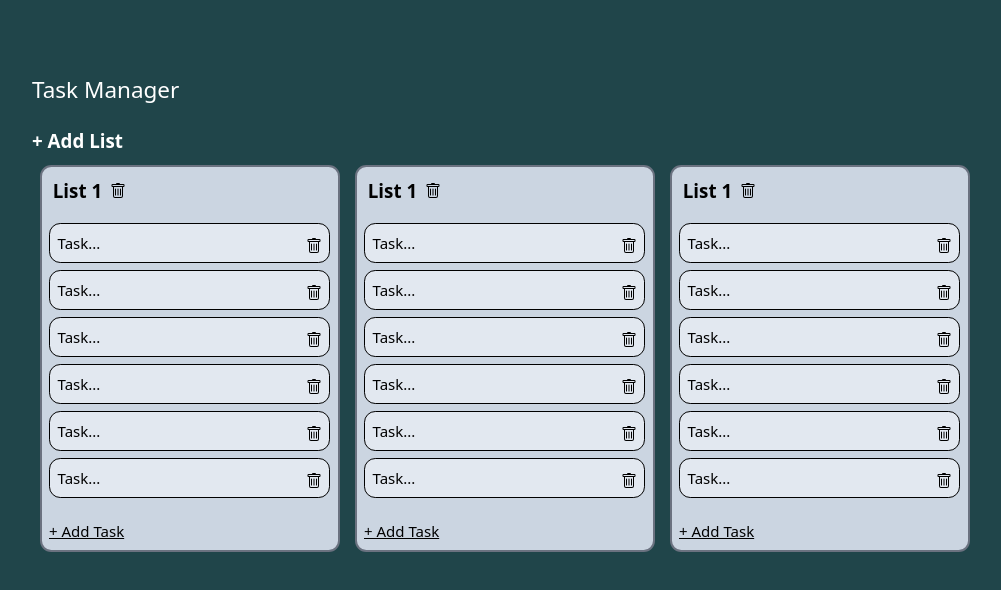
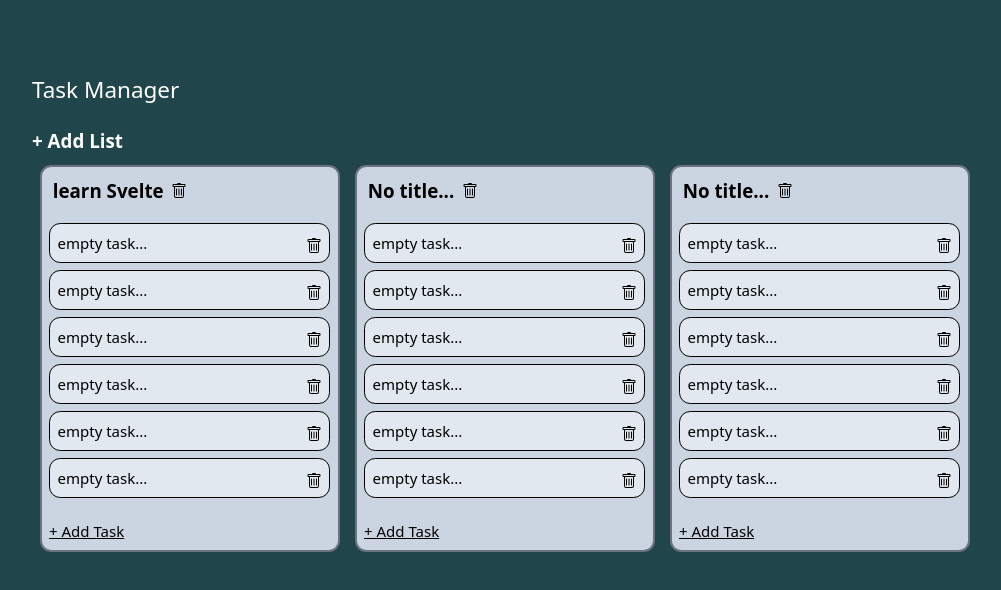
Before and after one commit to allanReyMacasaquit/almac, a SvelteKit app in the folder apps/task/: page /task-manager in a window 1280 px wide. Shown: the top 590 px of the page, without its empty margins (43-1044 px from the left). Built offline with nearby package versions, Linux system fonts and the light colour scheme.

Commit message:
passing props

```diff
--- a/apps/task/src/components/task-manager/TaskItem.svelte
+++ b/apps/task/src/components/task-manager/TaskItem.svelte
@@ -1,7 +1,11 @@
+<script>
+	export let items = 'empty task...';
+</script>
+
 <div class="flex-it border border-solid p-2 rounded-xl bg-slate-200 mb-2 cursor-pointer">
 	<div class="flex-it">
 		<div class="flex-it flex-row">
-			<div class="flex flex-1">Task...</div>
+			<div class="flex flex-1">{items}</div>
 			<div class="flex items-end hover:text-red-600">
 				<svg
 					xmlns="http://www.w3.org/2000/svg"
--- a/apps/task/src/components/task-manager/TaskList.svelte
+++ b/apps/task/src/components/task-manager/TaskList.svelte
@@ -1,12 +1,14 @@
 <script>
 	import TaskItem from './TaskItem.svelte';
+
+	export let listTitle = 'No title...';
 </script>
 
 <div class="flex-it h-full w-80 max-w-sm min-h-full m-2 my-0">
 	<div class="bg-slate-300 flex-it rounded-xl max-h-full border-2 border-gray-500">
 		<div class="flex-it m-3">
 			<div class="flex-it flex-row">
-				<div class="text-xl text-left font-bold mr-2">List 1</div>
+				<div class="text-xl text-left font-bold mr-2">{listTitle}</div>
 				<div class="flex hover:text-red-600 items-center">
 					<svg
 						xmlns="http://www.w3.org/2000/svg"
--- a/apps/task/src/routes/task-manager/+page.svelte
+++ b/apps/task/src/routes/task-manager/+page.svelte
@@ -10,7 +10,7 @@
 	<div class="flex-it h-full">
 		<div class="flex-it flex-row rounded-xl h-full">
 			<!-- TASK LIST START -->
-			<TaskList />
+			<TaskList listTitle="learn Svelte" />
 			<TaskList />
 			<TaskList />
 			<!-- TASK LIST END -->
```
